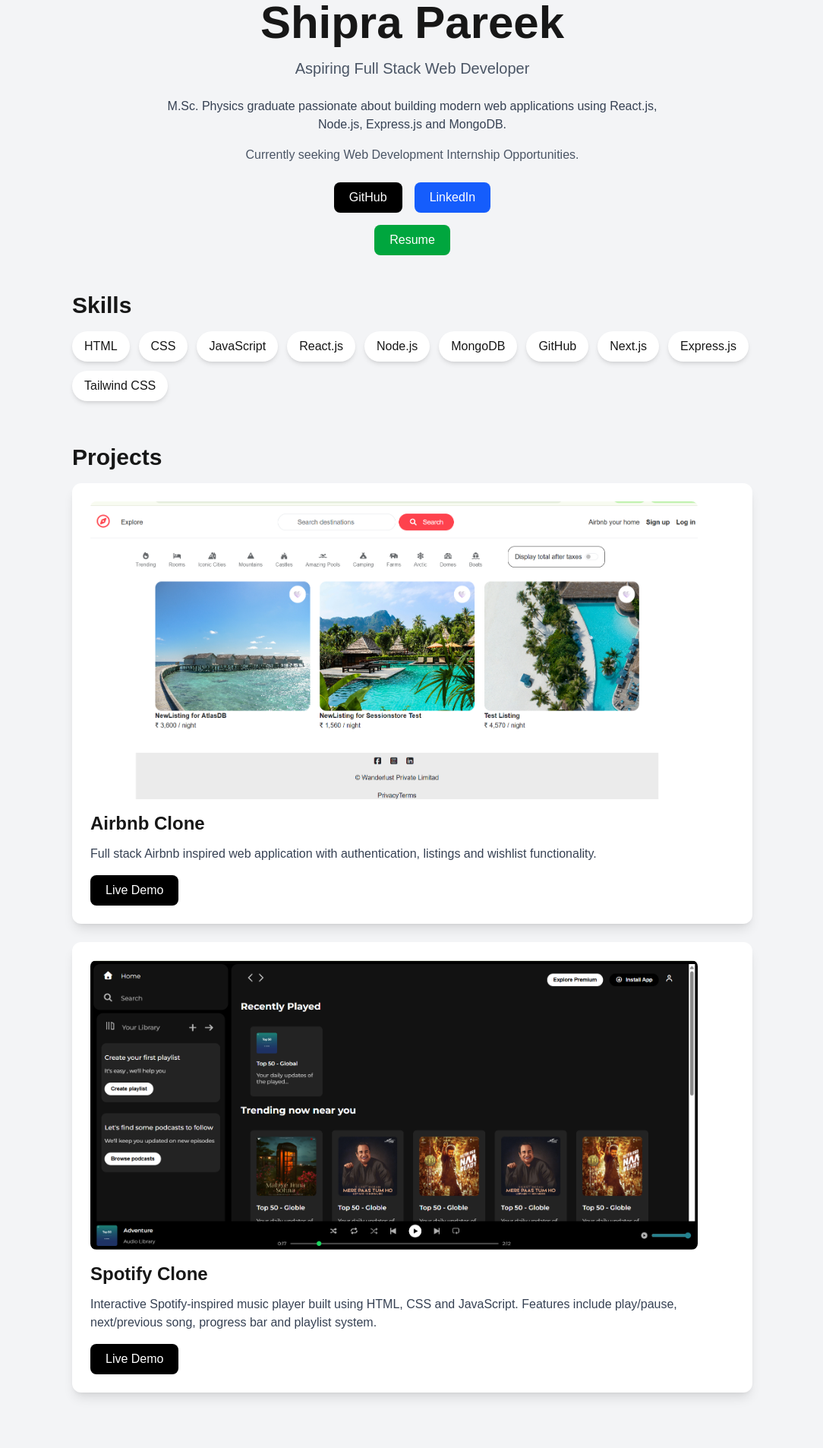
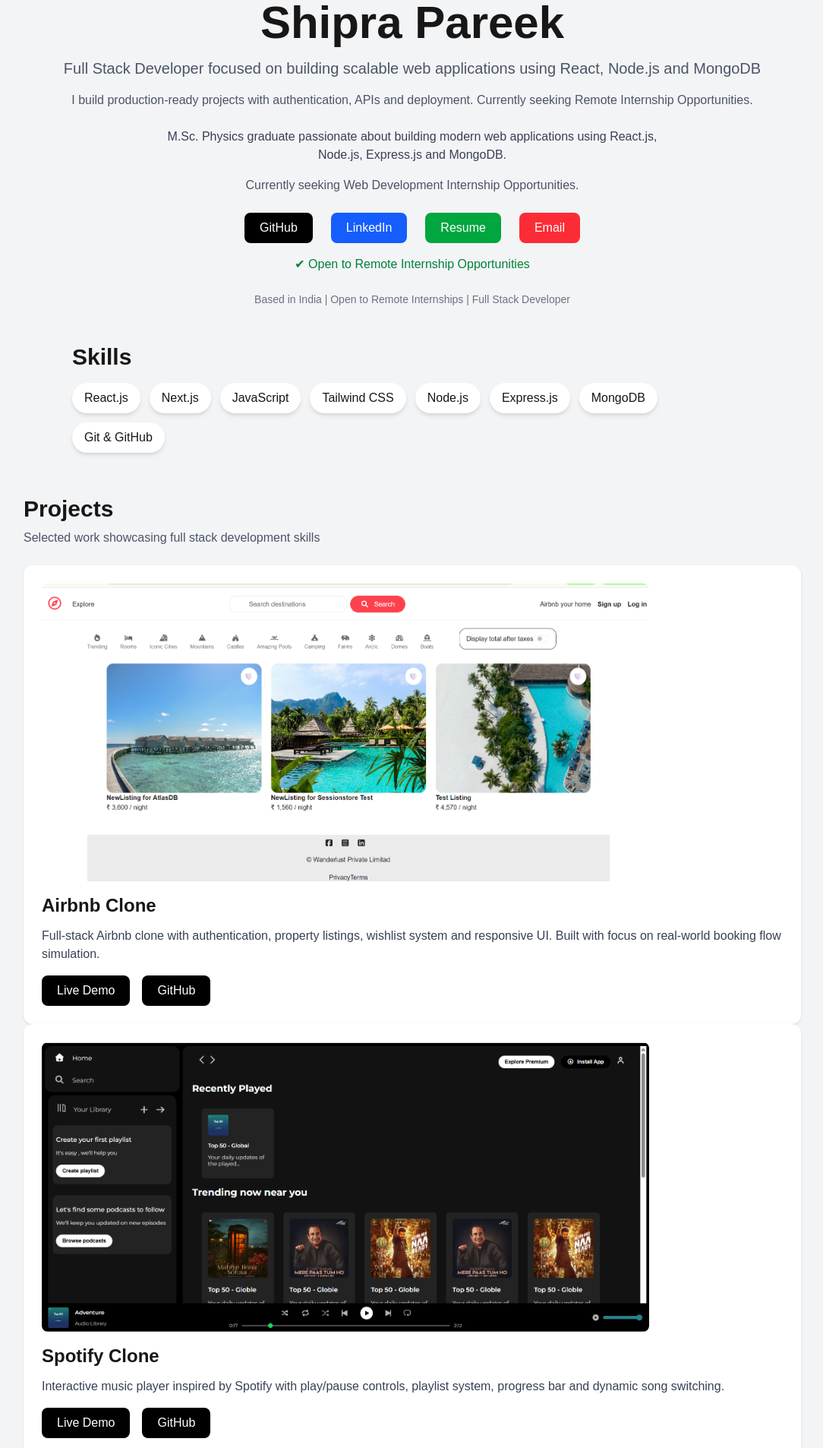
Before and after one commit to shipra830/shipra-portfolio, a Next.js app: page / in a window 1280 px wide. Shown: the part 120-2026 px from the top of the page at 76% size, without its empty margins (97-1181 px from the left). Built offline with nearby package versions, Linux system fonts and the light colour scheme.

Commit message:
Updated portfolio improvements

```diff
--- a/src/app/page.js
+++ b/src/app/page.js
@@ -17,7 +17,11 @@
         </h1>
 
        <p className="text-xl mt-4 text-gray-600">
-         Aspiring Full Stack Web Developer
+Full Stack Developer focused on building scalable web applications using React, Node.js and MongoDB
+</p>
+
+<p className="mt-4 text-gray-600">
+I build production-ready projects with authentication, APIs and deployment. Currently seeking Remote Internship Opportunities.
 </p>
 
         <p className="mt-6 max-w-2xl mx-auto text-gray-700">
@@ -28,8 +32,7 @@
           <p className="mt-4 text-gray-600">
   Currently seeking Web Development Internship Opportunities.
 </p>
-
-        <div className="flex justify-center gap-4 mt-6">
+        <div className="flex justify-center gap-6 mt-6 flex-wrap">
   <a
     href="https://github.com/shipra830"
     target="_blank"
@@ -45,14 +48,28 @@
   >
     LinkedIn
   </a>
-</div>
+
   <a
     href="/resume.pdf"
     target="_blank"
-  className="inline-block mt-4 bg-green-600 text-white px-5 py-2 rounded-lg"
+    className="bg-green-600 text-white px-5 py-2 rounded-lg"
   >
     Resume
   </a>
+
+  <a
+    href="mailto:your-email@gmail.com"
+    className="bg-red-500 text-white px-5 py-2 rounded-lg"
+  >
+    Email
+  </a>
+</div>
+<p className="mt-4 text-green-700 font-medium">
+✔ Open to Remote Internship Opportunities
+</p>
+<p className="mt-6 text-sm text-gray-500">
+Based in India | Open to Remote Internships | Full Stack Developer
+</p>
       </section>
    <section id="skills" className="max-w-4xl mx-auto py-4">
         <h2 className="text-3xl font-bold mb-4">
@@ -60,47 +77,29 @@
         </h2>
 
         <div className="flex flex-wrap gap-3">
-        <span className="bg-white px-4 py-2 rounded-full shadow-md hover:scale-105 transition">
-            HTML
-          </span>
-         <span className="bg-white px-4 py-2 rounded-full shadow-md hover:scale-105 transition">
-            CSS
-          </span>
-         <span className="bg-white px-4 py-2 rounded-full shadow-md hover:scale-105 transition">
-            JavaScript
-          </span>
-         <span className="bg-white px-4 py-2 rounded-full shadow-md hover:scale-105 transition">
-            React.js
-          </span>
-         <span className="bg-white px-4 py-2 rounded-full shadow-md hover:scale-105 transition">
-            Node.js
-          </span>
-          <span className="bg-white px-4 py-2 rounded-full shadow-md hover:scale-105 transition">
-            MongoDB
-          </span>
-          <span className="bg-white px-4 py-2 rounded-full shadow-md hover:scale-105 transition">
-            GitHub
-          </span>
-         <span className="bg-white px-4 py-2 rounded-full shadow-md hover:scale-105 transition">
-  Next.js
-</span>
+  <span className="bg-white px-4 py-2 rounded-full shadow-md">React.js</span>
+  <span className="bg-white px-4 py-2 rounded-full shadow-md">Next.js</span>
+  <span className="bg-white px-4 py-2 rounded-full shadow-md">JavaScript</span>
+  <span className="bg-white px-4 py-2 rounded-full shadow-md">Tailwind CSS</span>
 
-<span className="bg-white px-4 py-2 rounded-full shadow-md hover:scale-105 transition">
-  Express.js
-</span>
+  <span className="bg-white px-4 py-2 rounded-full shadow-md">Node.js</span>
+  <span className="bg-white px-4 py-2 rounded-full shadow-md">Express.js</span>
 
-<span className="bg-white px-4 py-2 rounded-full shadow-md hover:scale-105 transition">
-  Tailwind CSS
-</span>
+  <span className="bg-white px-4 py-2 rounded-full shadow-md">MongoDB</span>
+
+  <span className="bg-white px-4 py-2 rounded-full shadow-md">Git & GitHub</span>
 </div>
       </section>
-
-     <section id="projects" className="max-w-4xl mx-auto py-10">
-  <h2 className="text-3xl font-bold mb-4">
+<section id="projects" className="max-w-5xl mx-auto py-10">
+  <div className="grid md:grid-cols-2 gap-6"></div>
+  <h2 className="text-3xl font-bold mb-2">
   Projects
 </h2>
 
-  <div className="bg-white p-6 rounded-xl shadow-lg hover:shadow-xl transition">
+<p className="text-gray-600 mb-6">
+  Selected work showcasing full stack development skills
+</p>
+ <div className="bg-white p-6 rounded-xl shadow hover:shadow-2xl transition duration-300">
     <Image
       src="/airbnb.png"
       alt="Airbnb Clone"
@@ -114,20 +113,27 @@
     </h3>
 
    <p className="mt-3 text-gray-700">
-      Full stack Airbnb inspired web application
-      with authentication, listings and wishlist
-      functionality.
+Full-stack Airbnb clone with authentication, property listings, wishlist system and responsive UI. Built with focus on real-world booking flow simulation.
 </p>
-
+   <div className="flex gap-4 mt-4">
   <a
     href="https://majour-project-by-shipra.onrender.com/"
     target="_blank"
-      className="inline-block mt-4 bg-black text-white px-5 py-2 rounded-lg"
+    className="bg-black text-white px-5 py-2 rounded-lg"
   >
     Live Demo
   </a>
+
+  <a
+    href="https://github.com/shipra830/Majour-Project-By-Shipra.git"
+    target="_blank"
+    className="bg-black text-white px-5 py-2 rounded-lg"
+  >
+    GitHub
+  </a>
 </div>
-  <div className="bg-white p-6 rounded-xl shadow-lg hover:shadow-xl transition mt-6">
+  </div>
+  <div className="bg-white p-6 rounded-xl shadow hover:shadow-2xl transition duration-300">
 
   <Image
     src="/spotify.png"
@@ -142,20 +148,30 @@
   </h3>
 
   <p className="mt-3 text-gray-700">
-    Interactive Spotify-inspired music player built using HTML, CSS and JavaScript.
-    Features include play/pause, next/previous song, progress bar and playlist system.
+Interactive music player inspired by Spotify with play/pause controls, playlist system, progress bar and dynamic song switching.
 </p>
 
+  <div className="flex gap-4 mt-4">
   <a
     href="https://spotify-clone-bq5sy5f7p-shipra830s-projects.vercel.app"
     target="_blank"
-    className="inline-block mt-4 bg-black text-white px-5 py-2 rounded-lg"
+    className="bg-black text-white px-5 py-2 rounded-lg"
   >
     Live Demo
   </a>
 
+  <a
+    href="https://github.com/shipra830/spotify-clone.git"
+    target="_blank"
+   className="bg-black text-white px-5 py-2 rounded-lg"
+  >
+    GitHub
+  </a>
+</div>
+
 </div>
 </section>
+
 
       <section id="education" className="max-w-4xl mx-auto py-10">
   <h2 className="text-3xl font-bold mb-4">
@@ -172,6 +188,21 @@
       developed through advanced studies in Physics.
     </p>
   </div>
+  <section className="max-w-4xl mx-auto py-10">
+  <h2 className="text-3xl font-bold mb-4">
+    Remote Readiness
+  </h2>
+
+  <div className="bg-white p-6 rounded-xl shadow">
+    <ul className="list-disc ml-5 text-gray-700 space-y-2">
+      <li>Built and deployed full-stack applications independently</li>
+      <li>Comfortable working with Git & GitHub version control</li>
+      <li>Experience with REST APIs and backend integration</li>
+      <li>Strong self-learning and problem-solving ability</li>
+      <li>Able to work independently in remote environments</li>
+    </ul>
+  </div>
+</section>
 </section>
 
      <section id="contact" className="max-w-4xl mx-auto py-10">
@@ -195,6 +226,12 @@
   >
     LinkedIn
   </a>
+  <a
+  href="mailto:your-email@gmail.com"
+  className="bg-red-500 text-white px-5 py-2 rounded-lg"
+>
+  Email
+</a>
 </div>
       </section>
     </main>
```
Lines whose indentation alone changed are shown as unchanged.
